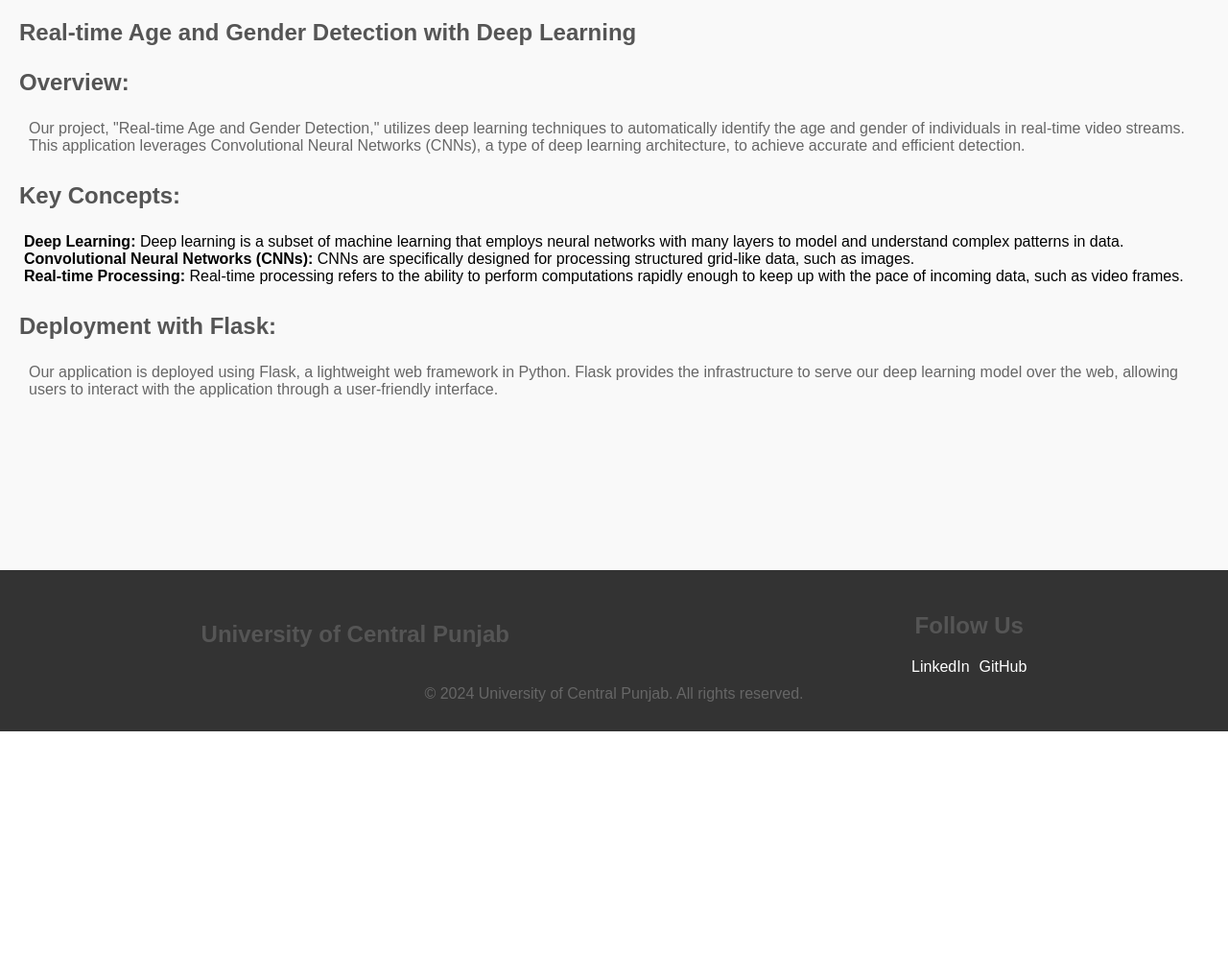
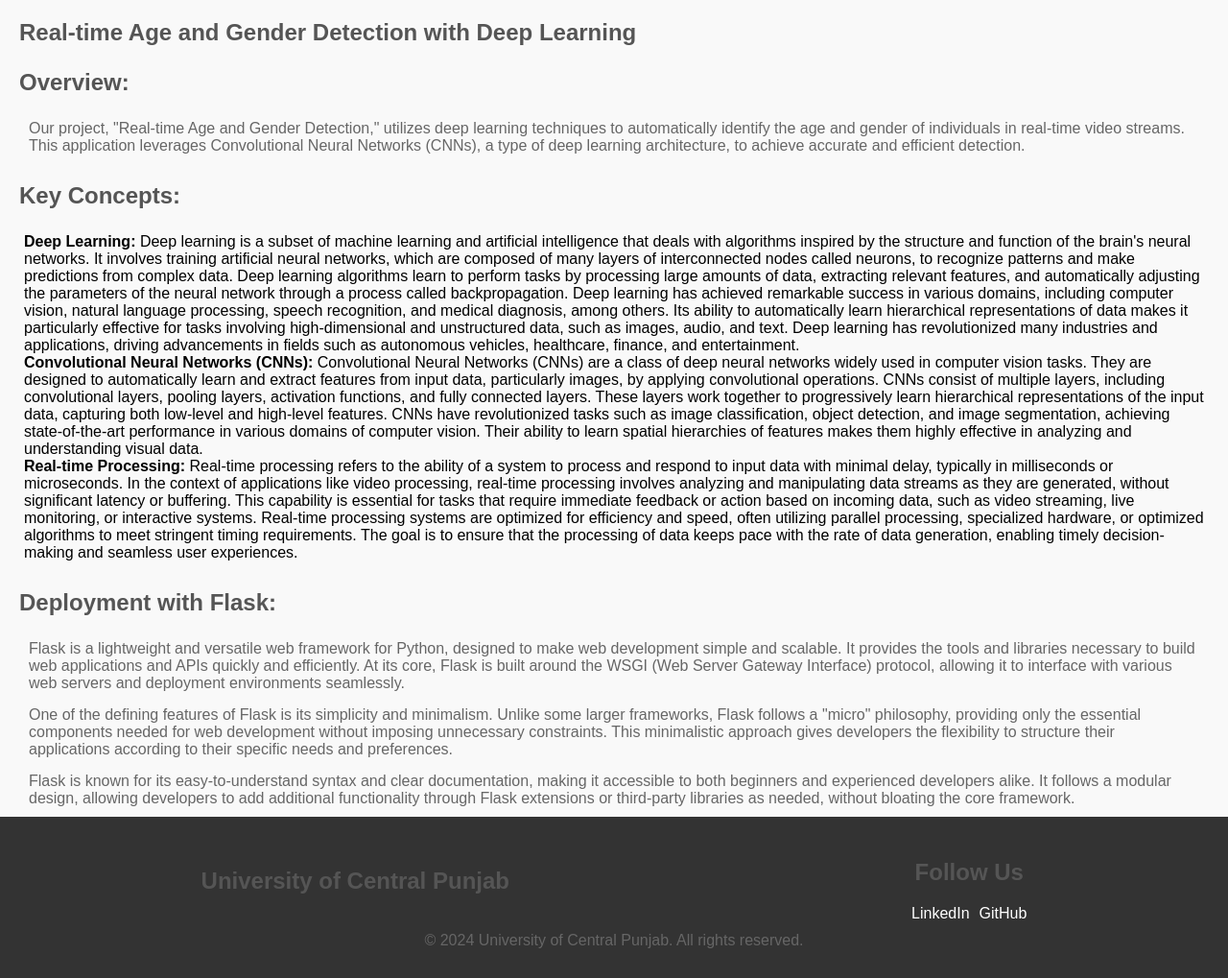
Before and after one commit to ans-sq/RealTimeAgeAndGenderIdentification, a Flask app: page /about in a window 1280 px wide. Shown: the part 38-1057 px from the top of the page at 96% size. Before the commit the page ends 800 px from the top, so only its background shows below. Run offline with Flask 3, Linux system fonts and the light colour scheme.

Commit message:
content addition to about

```diff
--- a/templates/about.html
+++ b/templates/about.html
@@ -3,7 +3,7 @@
 <head>
     <meta charset="UTF-8">
     <meta name="viewport" content="width=device-width, initial-scale=1.0">
-    <title>Real-time Age and Gender Detection</title>
+    <title>About</title>
     <link rel="stylesheet" href="{{ url_for('static', filename='css/style.css') }}">
 </head>
 <body>
@@ -12,17 +12,58 @@
         <h2>Real-time Age and Gender Detection with Deep Learning</h2>
 
         <h3>Overview:</h3>
-        <p>Our project, "Real-time Age and Gender Detection," utilizes deep learning techniques to automatically identify the age and gender of individuals in real-time video streams. This application leverages Convolutional Neural Networks (CNNs), a type of deep learning architecture, to achieve accurate and efficient detection.</p>
+        <p>Our project, "Real-time Age and Gender Detection," utilizes deep learning techniques to automatically identify
+			the age and gender of individuals in real-time video streams. This application leverages Convolutional Neural
+			Networks (CNNs), a type of deep learning architecture, to achieve accurate and efficient detection.</p>
 
         <h3>Key Concepts:</h3>
         <ul>
-            <li><strong>Deep Learning:</strong> Deep learning is a subset of machine learning that employs neural networks with many layers to model and understand complex patterns in data.</li>
-            <li><strong>Convolutional Neural Networks (CNNs):</strong> CNNs are specifically designed for processing structured grid-like data, such as images.</li>
-            <li><strong>Real-time Processing:</strong> Real-time processing refers to the ability to perform computations rapidly enough to keep up with the pace of incoming data, such as video frames.</li>
+            <li><strong>Deep Learning:</strong> Deep learning is a subset of machine learning and artificial intelligence
+				that deals with algorithms inspired by the structure and function of the brain's neural networks.
+				It involves training artificial neural networks, which are composed of many layers of interconnected
+				nodes called neurons, to recognize patterns and make predictions from complex data. Deep learning
+				algorithms learn to perform tasks by processing large amounts of data, extracting relevant features,
+				and automatically adjusting the parameters of the neural network through a process called backpropagation.
+				Deep learning has achieved remarkable success in various domains, including computer vision, natural
+				language processing, speech recognition, and medical diagnosis, among others. Its ability to automatically
+				learn hierarchical representations of data makes it particularly effective for tasks involving
+				high-dimensional and unstructured data, such as images, audio, and text. Deep learning has revolutionized
+				many industries and applications, driving advancements in fields such as autonomous vehicles, healthcare,
+				finance, and entertainment.</li>
+            <li><strong>Convolutional Neural Networks (CNNs):</strong> Convolutional Neural Networks (CNNs) are a class
+				of deep neural networks widely used in computer vision tasks. They are designed to automatically learn
+				and extract features from input data, particularly images, by applying convolutional operations.
+				CNNs consist of multiple layers, including convolutional layers, pooling layers, activation functions,
+				and fully connected layers. These layers work together to progressively learn hierarchical representations
+				of the input data, capturing both low-level and high-level features. CNNs have revolutionized tasks such
+				as image classification, object detection, and image segmentation, achieving state-of-the-art performance
+				in various domains of computer vision. Their ability to learn spatial hierarchies of features makes them
+				highly effective in analyzing and understanding visual data.</li>
+            <li><strong>Real-time Processing:</strong> Real-time processing refers to the ability of a system to process
+				and respond to input data with minimal delay, typically in milliseconds or microseconds. In the context
+				of applications like video processing, real-time processing involves analyzing and manipulating data
+				streams as they are generated, without significant latency or buffering. This capability is essential
+				for tasks that require immediate feedback or action based on incoming data, such as video streaming,
+				live monitoring, or interactive systems. Real-time processing systems are optimized for efficiency and
+				speed, often utilizing parallel processing, specialized hardware, or optimized algorithms to meet stringent
+				timing requirements. The goal is to ensure that the processing of data keeps pace with the rate of data
+				generation, enabling timely decision-making and seamless user experiences.</li>
         </ul>
 
         <h3>Deployment with Flask:</h3>
-        <p>Our application is deployed using Flask, a lightweight web framework in Python. Flask provides the infrastructure to serve our deep learning model over the web, allowing users to interact with the application through a user-friendly interface.</p>
+        <p>Flask is a lightweight and versatile web framework for Python, designed to make web development simple and
+			scalable. It provides the tools and libraries necessary to build web applications and APIs quickly and
+			efficiently. At its core, Flask is built around the WSGI (Web Server Gateway Interface) protocol,
+			allowing it to interface with various web servers and deployment environments seamlessly.</p>
+
+		<p>One of the defining features of Flask is its simplicity and minimalism. Unlike some larger frameworks,
+			Flask follows a "micro" philosophy, providing only the essential components needed for web development without imposing
+			unnecessary constraints. This minimalistic approach gives developers the flexibility to structure their applications according
+			to their specific needs and preferences.</p>
+
+		<p>Flask is known for its easy-to-understand syntax and clear documentation, making it accessible to both
+			beginners and experienced developers alike. It follows a modular design, allowing developers to add additional
+			functionality through Flask extensions or third-party libraries as needed, without bloating the core framework.</p>
     </main>
      {% include 'footer.html' %}
 </body>
--- a/templates/index.html
+++ b/templates/index.html
@@ -3,7 +3,7 @@
 <head>
     <meta charset="UTF-8">
     <meta name="viewport" content="width=device-width, initial-scale=1.0">
-    <title>Real-time Age and Gender Detection</title>
+    <title>Real-time Age and Gender Identification</title>
     <link rel="stylesheet" href="{{ url_for('static', filename='css/style.css') }}">
 </head>
 <body>
```
